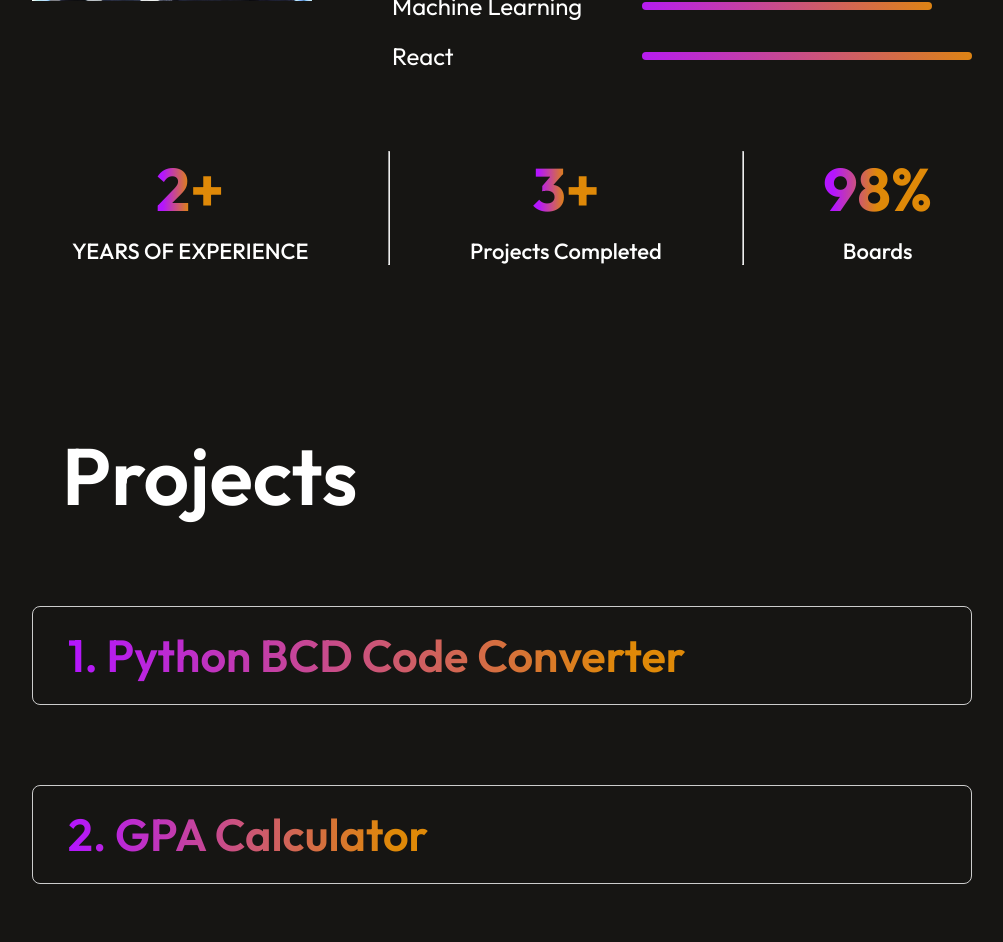
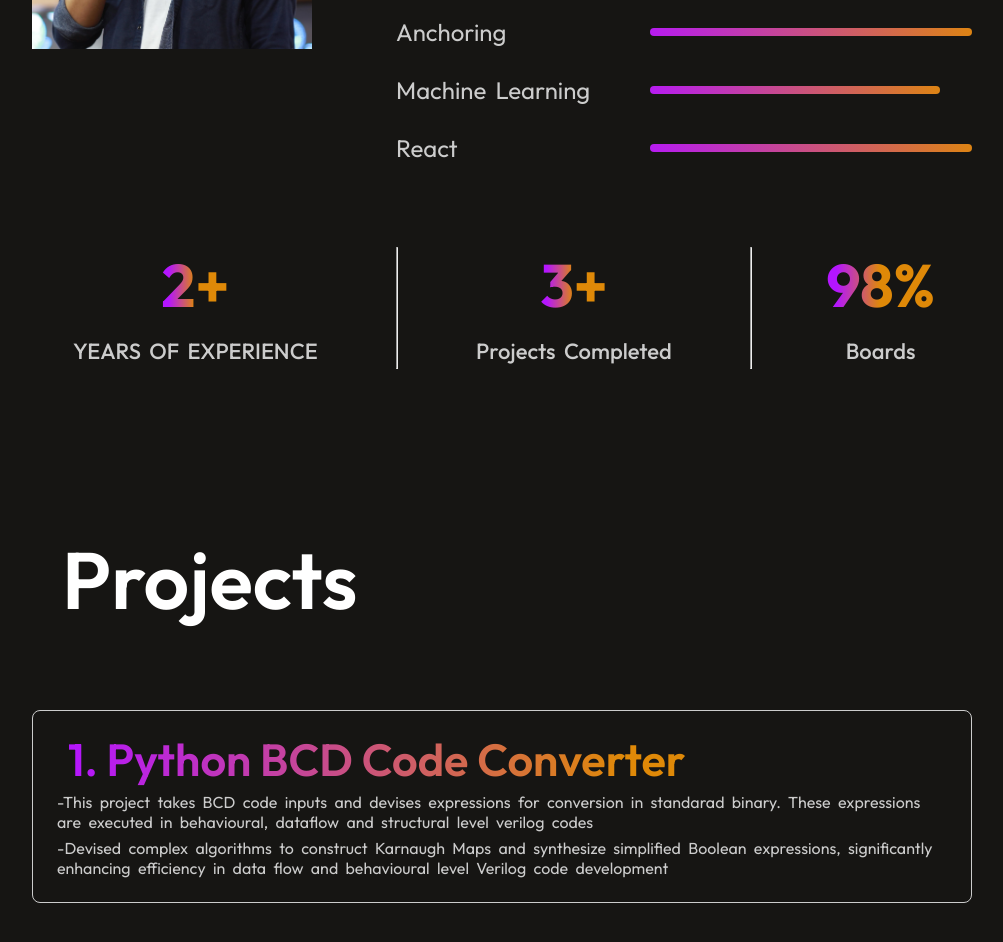
Before and after one commit to ansh-g-01/portfolio-react, a React (Vite) app: page / in a window 1280 px wide. Shown: the part 1820-2762 px from the top of the page, without its empty margins (138-1141 px from the left). Built offline with nearby package versions, Linux system fonts and the light colour scheme.

Commit message:
added information on projects

```diff
--- a/src/Components/Contact/Contact.css
+++ b/src/Components/Contact/Contact.css
@@ -119,8 +119,12 @@
     background: #32323c;
     font-family: Outfit;
     font-size: 20px;
+
 }
 
+textarea:focus {
+    background-color: white;
+  }
 .contact-submit
 {
     border:none;
--- a/src/Components/Portfolio/Portfolio.css
+++ b/src/Components/Portfolio/Portfolio.css
@@ -43,9 +43,17 @@ fieldset {
 }
 
 /* Hover effect */
-.names :hover {
+.names a :hover {
     cursor: pointer; /* Change cursor to pointer on hover */
     transform: scale(1.05);
     transform: 0.5s;
     text-decoration: underline;
 }
+
+
+p{
+    word-spacing: 4px;
+    padding: 2px 2px;
+    margin: 2px 2px;
+    color: #ccc;
+}
--- a/src/Components/Portfolio/Portfolio.jsx
+++ b/src/Components/Portfolio/Portfolio.jsx
@@ -10,13 +10,18 @@ const Portfolio = () => {
         <a href="https://colab.research.google.com/drive/1O6qiI7DE0pMc0yAtCbw3lw6wTHgO7kKb" target="_blank" rel="noopener noreferrer">
           <h1><span>1. Python BCD Code Converter</span></h1>
         </a>
-        <p></p>
-      </fieldset>
+        <p>-This project takes BCD code inputs and devises expressions for conversion in standarad binary. These expressions are executed in behavioural, dataflow and structural level verilog codes</p>
+         <p>-Devised complex algorithms to construct Karnaugh Maps and synthesize simplified Boolean expressions, significantly
+            enhancing efficiency in data flow and behavioural level Verilog code development</p>
+                </fieldset>
       <fieldset className='names' >
 
           <h1><span>2. GPA Calculator</span></h1>
 
-        <p></p>
+        <p>-Developed and designed a user-friendly GPA calculator web application, enhancing student
+interaction through intuitive HTML/CSS interfaces</p>
+<p>-Implementing dynamic JavaScript for real-time validation and GPA computation,
+demonstrating advanced proficiency in client-side scripting</p>
       </fieldset>
     </div>
   );
```
